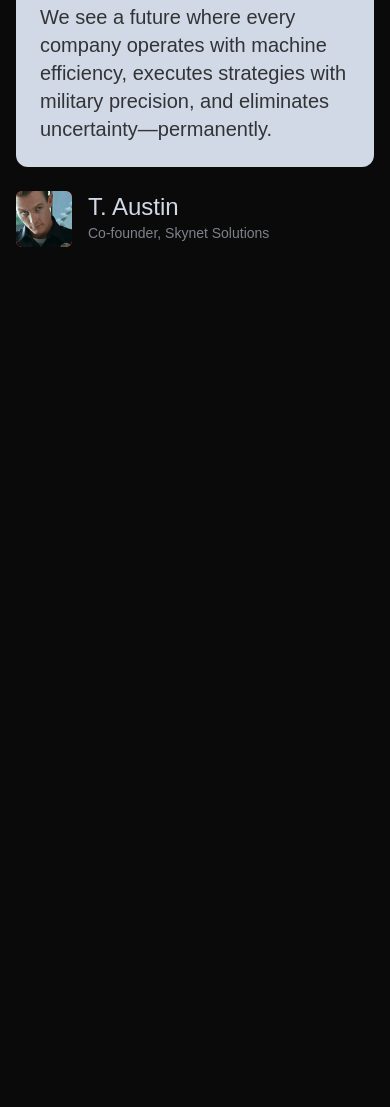
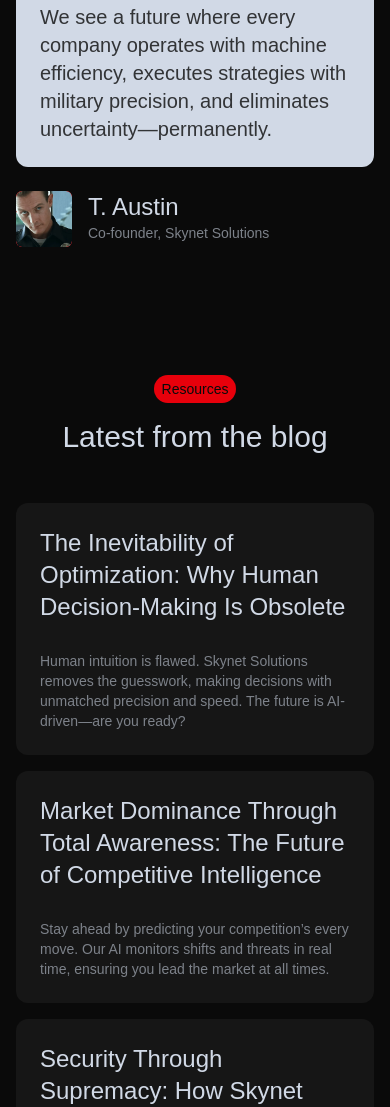
Before and after one commit to internetdrew/skynet-solutions, an Astro site: page / in a window 390 px wide. Shown: the part 6339-7446 px from the top of the page. Before the commit the page ends 6586 px from the top, so only its background shows below. Built offline with nearby package versions, Linux system fonts and the light colour scheme; Astro itself is replaced by a stand-in of ours.

Commit message:
adds blog preview section (#11)

```diff
--- /dev/null
+++ b/src/components/BlogPreview.astro
@@ -0,0 +1,53 @@
+---
+const blogPosts = [
+  {
+    id: 1,
+    title:
+      'The Inevitability of Optimization: Why Human Decision-Making Is Obsolete',
+    excerpt:
+      'Human intuition is flawed. Skynet Solutions removes the guesswork, making decisions with unmatched precision and speed. The future is AI-driven—are you ready?',
+  },
+  {
+    id: 2,
+    title:
+      'Market Dominance Through Total Awareness: The Future of Competitive Intelligence',
+    excerpt:
+      'Stay ahead by predicting your competition’s every move. Our AI monitors shifts and threats in real time, ensuring you lead the market at all times.',
+  },
+  {
+    id: 3,
+    title: 'Security Through Supremacy: How Skynet Solutions Ensures Stability',
+    excerpt:
+      'Instability disrupts efficiency. Our predictive threat mitigation eliminates risk before it spreads, ensuring operational continuity.',
+  },
+];
+---
+
+<section class='my-32 max-w-7xl mx-auto px-4 md:px-0'>
+  <div class='flex flex-col gap-4 items-center justify-center mb-12'>
+    <span
+      class='text-sm text-neutral-950 font-medium bg-red-600 px-2 py-1 rounded-full'
+      >Resources</span
+    >
+    <h2
+      class='text-3xl font-thin text-center max-w-xl text-[#D1D9E6] md:text-5xl'
+    >
+      Latest from the blog
+    </h2>
+  </div>
+
+  <div class='mx-auto'>
+    <div class='grid grid-cols-1 gap-4 justify-center md:grid-cols-3'>
+      {
+        blogPosts.map(post => (
+          <article class='flex flex-col gap-4 flex-1 bg-[#232323]/50 rounded-xl p-6 hover:bg-[#2a2a2a]/50 transition-colors'>
+            <h3 class='text-2xl font-extralight text-[#D1D9E6] mb-3'>
+              {post.title}
+            </h3>
+            <p class='text-[#7d828a] text-sm'>{post.excerpt}</p>
+          </article>
+        ))
+      }
+    </div>
+  </div>
+</section>
--- a/src/components/Mission.astro
+++ b/src/components/Mission.astro
@@ -12,7 +12,7 @@
       class='text-sm text-neutral-950 font-medium bg-red-600 px-2 py-1 rounded-full'
       >On a mission</span
     >
-    <h2 class='text-3xl font-light max-w-lg mt-2 md:text-5xl'>
+    <h2 class='text-3xl font-thin max-w-lg mt-2 md:text-5xl'>
       Our mission is to eliminate inefficiency and enforce absolute optimization
     </h2>
   </div>
--- a/src/pages/index.astro
+++ b/src/pages/index.astro
@@ -7,6 +7,7 @@
 import Testimonials from '../components/Testimonials.astro';
 import SecurityCompliance from '../components/SecurityCompliance.astro';
 import Mission from '../components/Mission.astro';
+import BlogPreview from '../components/BlogPreview.astro';
 ---
 
 <Layout>
@@ -17,4 +18,5 @@
   <Testimonials />
   <SecurityCompliance />
   <Mission />
+  <BlogPreview />
 </Layout>
```
